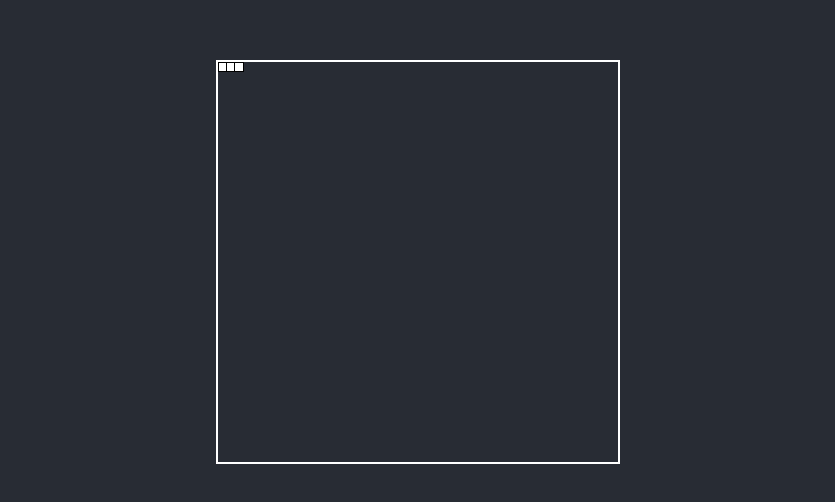
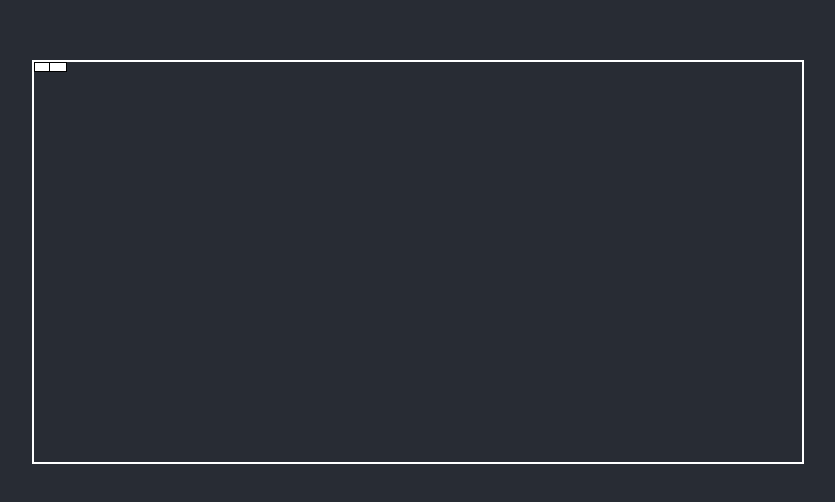
Before and after one commit to Takeddiney/React-snakegame, a React (Create React App) app: page /game in a window 1280 px wide. Shown: the part 138-640 px from the top of the page, without its empty margins (222-1057 px from the left). Built offline with nearby package versions, Linux system fonts and the light colour scheme.

Commit message:
Add & style snake component

```diff
--- /dev/null
+++ b/src/Food.js
@@ -0,0 +1,11 @@
+import React from 'react'
+
+export default (props) => {
+    const style = {
+        left: `${props.dot[0]}%`,
+        top: `${props.dot[1]}%`
+    }
+    return (
+        <div className="snake__food" style={style}></div>
+    )
+}
--- a/src/Game.css
+++ b/src/Game.css
@@ -1,22 +1,20 @@
 .game__container {
     border: 2px solid #fff;
-    width: 400px;
+    width: 60%;
     height: 400px;
     position: relative;
 }
-.snake__dot {
+.snake__dot, .snake__food {
     position: absolute;
     height: 2%;
     width: 2%;
     background: #fff;
-    left: 0;
-    top: 0;
     border: 1px solid #000;
+    z-index: 2;
 }
 
-.snake__dot.sec {
-    left: 2%;
+.snake__food
+{
+    z-index: 1;
+    background: #fff;
 }
-.snake__dot.th {
-    left: 4%;
-}
--- a/src/Game.js
+++ b/src/Game.js
@@ -1,18 +1,36 @@
-import React from 'react'
+import React, { Component } from 'react'
+import Food from './Food'
 import './Game.css'
+import Snake from './Snake'
 
-function Game() {
-  return (
-    <div className="game">
+const getRandomCoordinates = () => {
+  let min = 1;
+  let max = 98;
+  let x = Math.floor((Math.random()*(max-min+1)+min)/2)*2;
+  let y =  Math.floor((Math.random()*(max-min+1)+min)/2)*2;
+  return [x,y]
+}
+class Game extends Component {
+  state = {
+    food:getRandomCoordinates(),
+    snakeDots: [
+      [0,0],
+      [2,0]
+    ]
+  }
+  render() {
+    return (
+      <div className="game">
         <header className="app__header">
           <div className="game__container">
-            <div className="snake__dot"></div>
-            <div className="snake__dot sec"></div>
-            <div className="snake__dot th"></div>
+            <Snake snakeDots={this.state.snakeDots} />
+            <Food dot={this.state.snakeDots} />
           </div>
         </header>
       </div>
-  )
+    )
+  }
+
 }
 
 export default Game
--- /dev/null
+++ b/src/Snake.js
@@ -0,0 +1,20 @@
+import React from 'react'
+
+function Snake(props) {
+    return (
+        <div>
+            {props.snakeDots.map((dot, i) => {
+                const style = {
+                    left: `${dot[0]}%`,
+                    top: `${dot[1]}%`
+                }
+                return (
+
+                    <div className="snake__dot" style={style} key={i} ></div>
+                )
+            })}
+        </div>
+    )
+}
+
+export default Snake
```
Also changed, not shown: src/App.js (+4 -3 lines).
